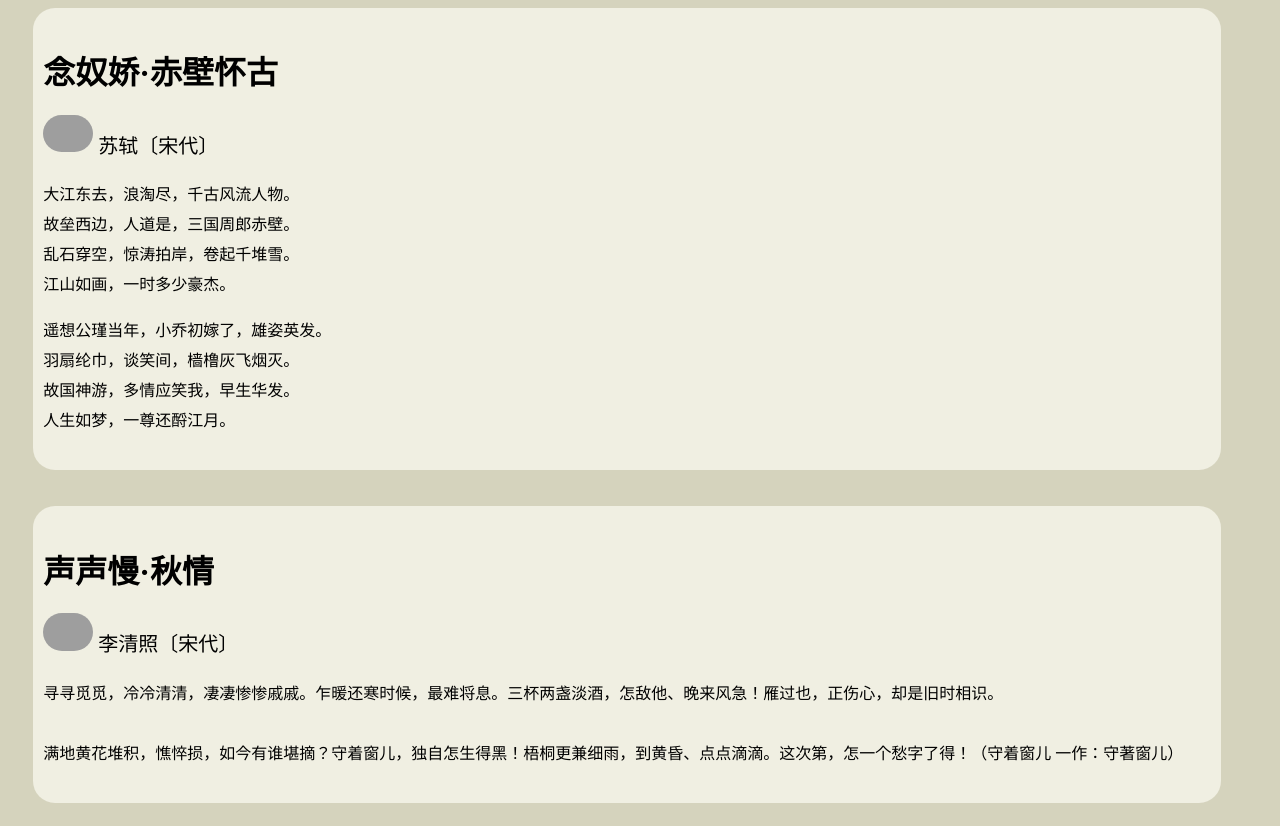
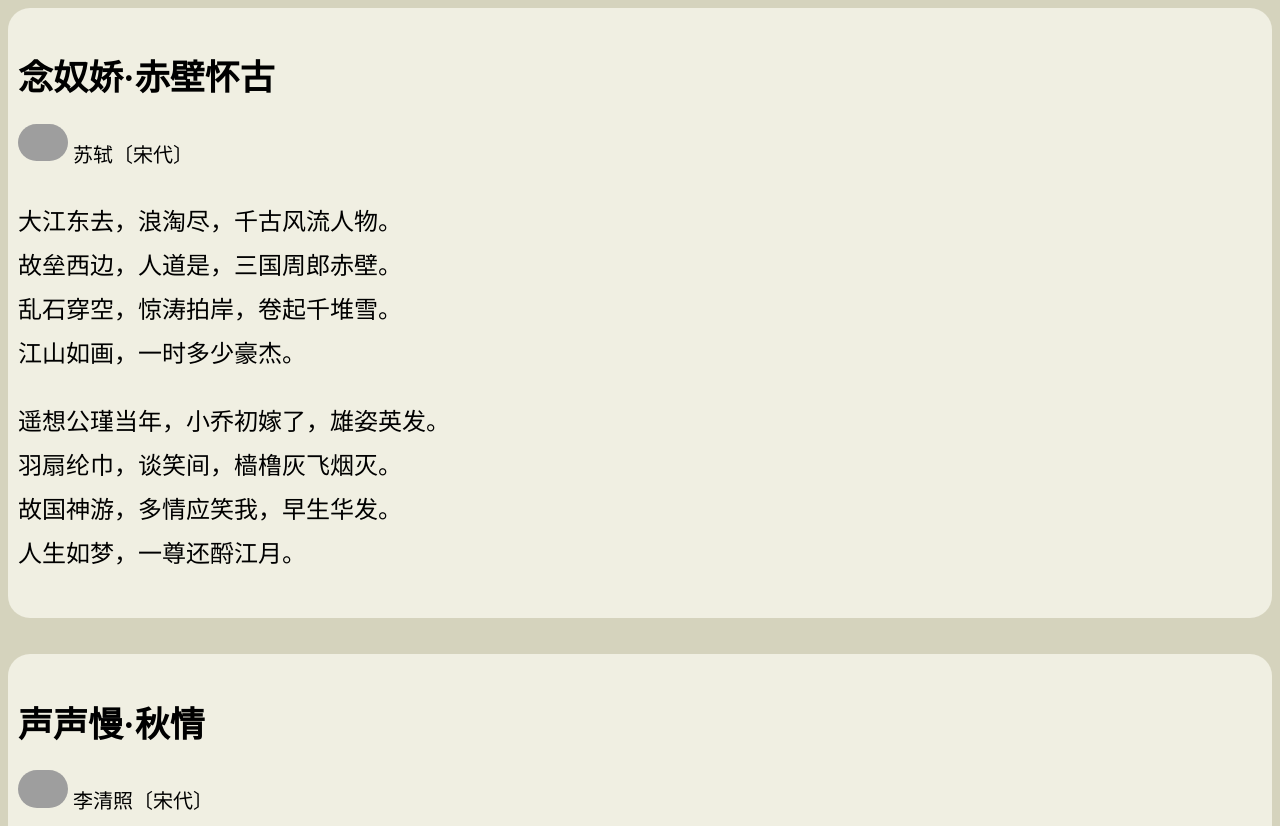
Before and after one commit to infinityMark/song_ci.github.io, a plain HTML site: page index.html in a window 1280 px wide. Shown: the top 826 px of the page. Drawn offline with Linux system fonts and the light colour scheme; grey boxes are pictures that could not be loaded.

Commit message:
Update index.html

```diff
--- a/index.html
+++ b/index.html
@@ -20,14 +20,22 @@
         }
 
         .word{
-            margin-left: 2%;
-            margin-right：2%;
+            /* margin-left: 10px; */
             background-color: #f0efe2;
             border-radius: 22px;
-            width: 94%;
+            width: auto;
         }
         h1{
             margin-left: 10px;
+        }
+        @media only screen and (min-width: 600px) {
+            h1{
+                font-size: 35px;
+            }
+            p{
+                font-size: 24px;
+                line-height: 44px;
+            }
         }
     </style>
 </head>
```
